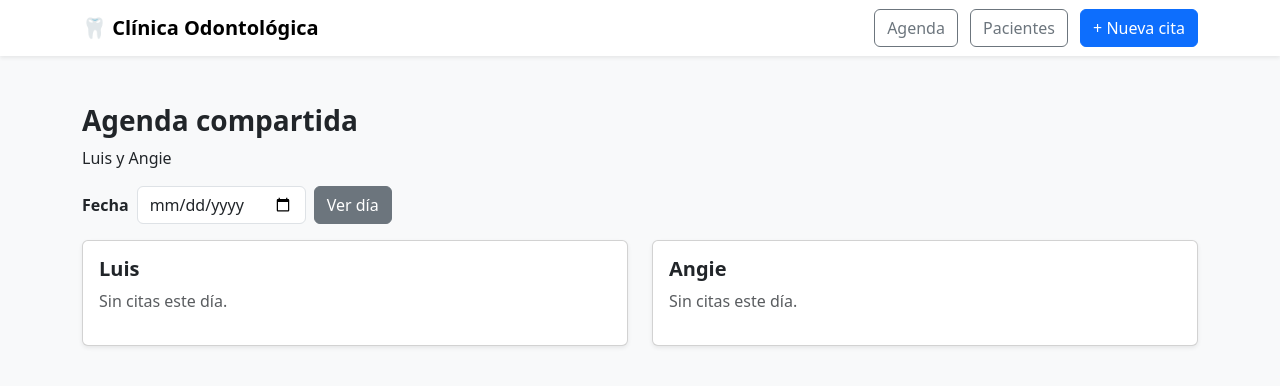
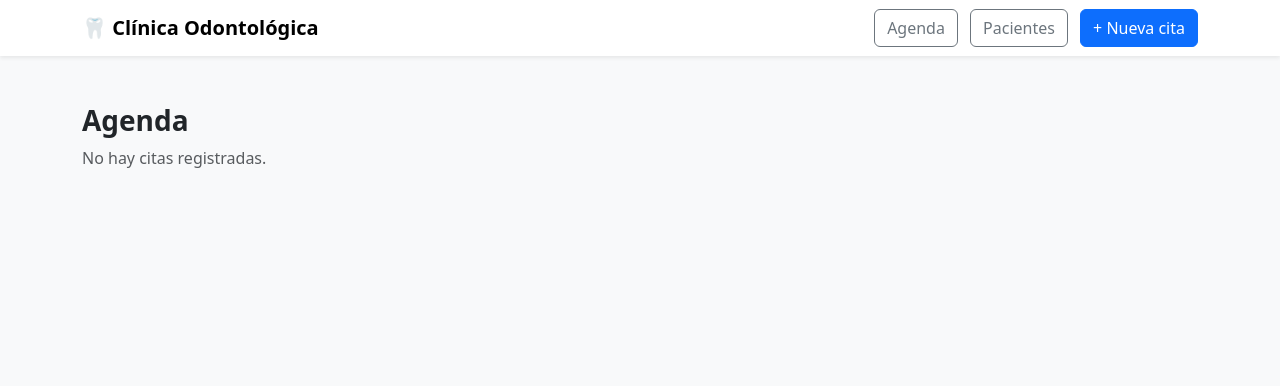
Before and after one commit to Luislopeze/Clinica, a Flask app: page /agenda in a window 1280 px wide. Shown: the top 386 px of the page. Run offline with Flask 3, Linux system fonts and the light colour scheme.

Commit message:
Update agenda.html

```diff
--- a/templates/agenda.html
+++ b/templates/agenda.html
@@ -1,30 +1,29 @@
 {% extends "base.html" %}
 {% block content %}
-<h3 class="fw-bold">Agenda compartida</h3>
-<p>Luis y Angie</p>
+<h3 class="fw-bold">Agenda</h3>
 
-<div class="d-flex align-items-center mb-3">
-    <label class="me-2 fw-bold">Fecha</label>
-    <input type="date" class="form-control w-auto" value="{{ hoy }}">
-    <button class="btn btn-secondary ms-2">Ver día</button>
-</div>
-
-<div class="row">
-    <div class="col-md-6 mb-3">
-        <div class="card shadow-sm">
-            <div class="card-body">
-                <h5 class="fw-bold">Luis</h5>
-                <p class="text-muted">Sin citas este día.</p>
-            </div>
-        </div>
-    </div>
-    <div class="col-md-6 mb-3">
-        <div class="card shadow-sm">
-            <div class="card-body">
-                <h5 class="fw-bold">Angie</h5>
-                <p class="text-muted">Sin citas este día.</p>
-            </div>
-        </div>
-    </div>
-</div>
+{% if citas %}
+<table class="table table-striped shadow-sm">
+    <thead class="table-light">
+        <tr>
+            <th>Paciente</th>
+            <th>Clínica</th>
+            <th>Horario</th>
+            <th>Notas</th>
+        </tr>
+    </thead>
+    <tbody>
+        {% for c in citas %}
+        <tr>
+            <td>{{ c.paciente }}</td>
+            <td>{{ c.clinica }}</td>
+            <td>{{ c.horario }}</td>
+            <td>{{ c.notas }}</td>
+        </tr>
+        {% endfor %}
+    </tbody>
+</table>
+{% else %}
+<p class="text-muted">No hay citas registradas.</p>
+{% endif %}
 {% endblock %}
```
